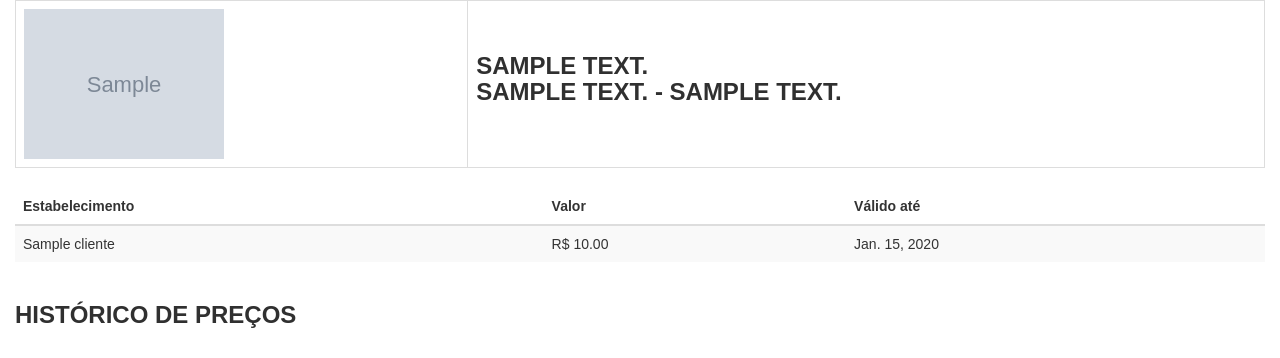
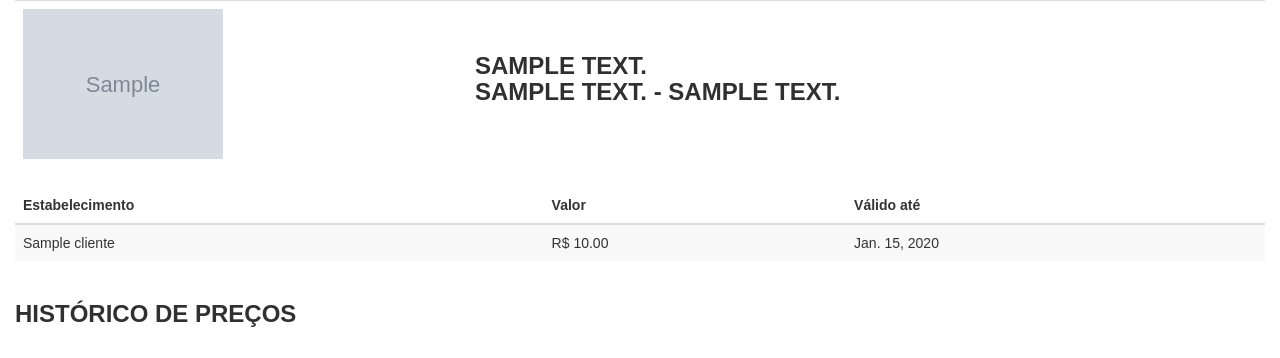
Before and after one commit to kaiserthiago/market, a Django app: page /supermarket/promocao_por_produto/1 in a window 1280 px wide. Shown: the part 52-410 px from the top of the page. Run offline with Django 3.2, Linux system fonts and the light colour scheme; tables that the repository leaves empty hold one stand-in row (values such as "Sample post"); grey boxes marked "Sample" are stand-in pictures; some libraries are stand-ins or nearby versions.

Commit message:
promocao by category

```diff
--- a/supermarket/templates/supermarket/promocoes_por_produto.html
+++ b/supermarket/templates/supermarket/promocoes_por_produto.html
@@ -38,7 +38,7 @@
 {% block principal %}
     <div class="row">
         <div class="col-md-12">
-            <table class="table table-responsive table-bordered">
+            <table class="table table-responsive">
                 <tbody>
                 <tr>
                     {% for title_produto in produto_descricao %}
```
Also changed, not shown: supermarket/templates/supermarket/promocoes.html (indentation only).
